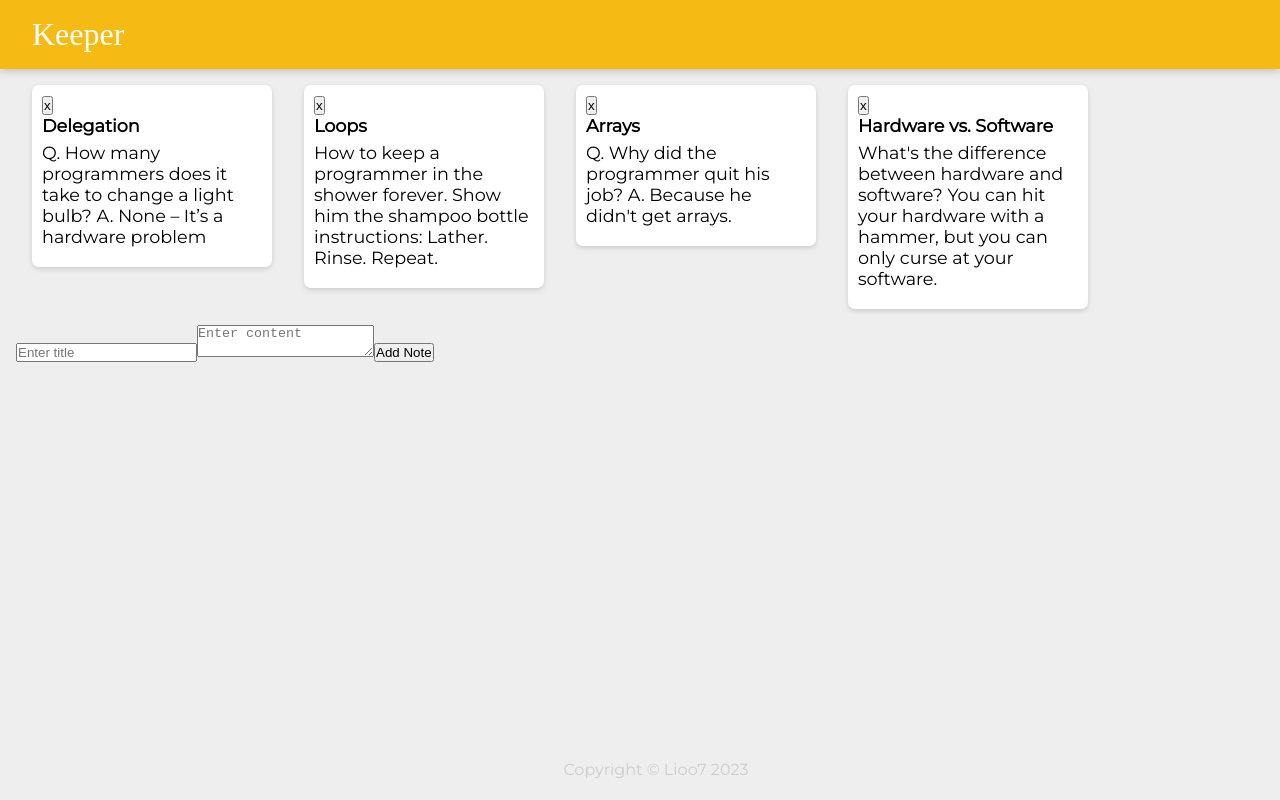
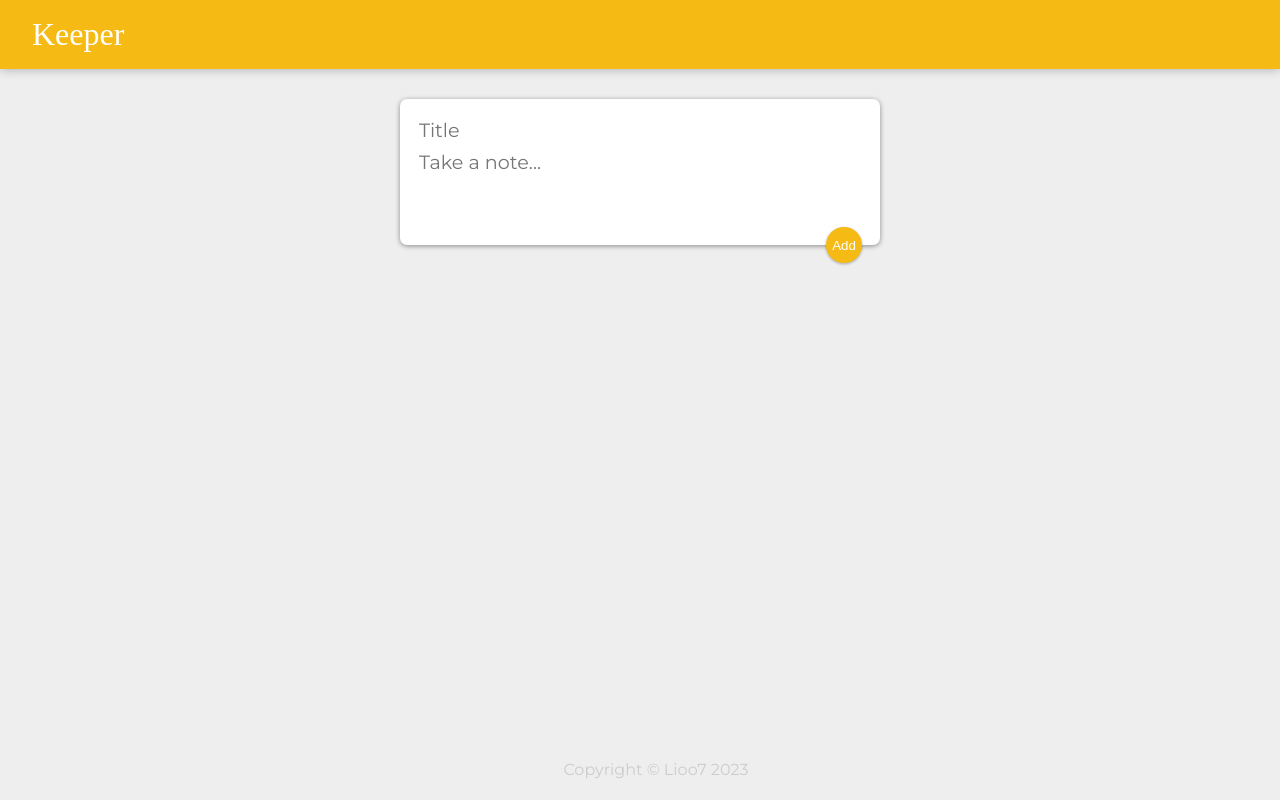
Before and after one commit to Lioo7/Kepper-App, a React (Create React App) app: page / in a window 1280 px wide. Built offline with nearby package versions, Linux system fonts and the light colour scheme; a web font is replaced by a local one.

Commit message:
update files

```diff
--- a/public/styles.css
+++ b/public/styles.css
@@ -54,3 +54,49 @@
   white-space: pre-wrap;
   word-wrap: break-word;
 }
+
+.note button {
+  position: relative;
+  float: right;
+  margin-right: 10px;
+  color: #f5ba13;
+  border: none;
+  width: 36px;
+  height: 36px;
+  cursor: pointer;
+  outline: none;
+}
+
+form.create-note {
+  position: relative;
+  width: 480px;
+  margin: 30px auto 20px auto;
+  background: #fff;
+  padding: 15px;
+  border-radius: 7px;
+  box-shadow: 0 1px 5px rgb(138, 137, 137);
+}
+form.create-note input,
+form.create-note textarea {
+  width: 100%;
+  border: none;
+  padding: 4px;
+  outline: none;
+  font-size: 1.2em;
+  font-family: inherit;
+  resize: none;
+}
+form.create-note button {
+  position: absolute;
+  right: 18px;
+  bottom: -18px;
+  background: #f5ba13;
+  color: #fff;
+  border: none;
+  border-radius: 50%;
+  width: 36px;
+  height: 36px;
+  box-shadow: 0 1px 3px rgba(0, 0, 0, 0.3);
+  cursor: pointer;
+  outline: none;
+}
--- a/src/components/App.jsx
+++ b/src/components/App.jsx
@@ -1,48 +1,41 @@
-import React, { useState } from 'react';
-import Header from './Header';
-import Footer from './Footer';
-import Note from './Note';
-import NoteForm from './NoteForm';
-import notes from '../notes';
+import React, { useState } from "react";
+import Header from "./Header";
+import Footer from "./Footer";
+import Note from "./Note";
+import CreateArea from "./CreateArea";
 
 function App() {
-  // State to track existing notes and the next available key
-  const [noteList, setNoteList] = useState(notes);
-  const [nextKey, setNextKey] = useState(notes.length + 1);
+  const [notes, setNotes] = useState([]);
 
-  // Function to add a new note
-  const addNote = (newNote) => {
-    // Add the new note to the list
-    setNoteList([...noteList, { ...newNote, id: nextKey }]);
-    // Increment the next available key for the next note
-    setNextKey(nextKey + 1);
-  };
+  function addNote(newNote) {
+    setNotes(prevNotes => {
+      return [...prevNotes, newNote];
+    });
+  }
 
-  // Function to delete a note
-  const deleteNote = (id) => {
-    // Filter out the note with the provided id
-    const updatedNotes = noteList.filter(note => note.id !== id);
-    // Update the note list
-    setNoteList(updatedNotes);
-  };
+  function deleteNote(id) {
+    setNotes(prevNotes => {
+      return prevNotes.filter((noteItem, index) => {
+        return index !== id;
+      });
+    });
+  }
 
   return (
     <div>
       <Header />
-      {/* Render existing notes */}
-      {noteList.map(note => (
-        <Note
-          key={note.id}
-          id={note.id}
-          title={note.title}
-          content={note.content}
-          onDeleteNote={deleteNote}
-        />
-      ))}
-      {/* Render NoteForm component for adding new note */}
-      <div className="note-form">
-        <NoteForm onAddNote={addNote} />
-      </div>
+      <CreateArea onAdd={addNote} />
+      {notes.map((noteItem, index) => {
+        return (
+          <Note
+            key={index}
+            id={index}
+            title={noteItem.title}
+            content={noteItem.content}
+            onDelete={deleteNote}
+          />
+        );
+      })}
       <Footer />
     </div>
   );
--- /dev/null
+++ b/src/components/CreateArea.jsx
@@ -0,0 +1,51 @@
+import React, { useState } from "react";
+
+function CreateArea(props) {
+  const [note, setNote] = useState({
+    title: "",
+    content: ""
+  });
+
+  function handleChange(event) {
+    const { name, value } = event.target;
+
+    setNote(prevNote => {
+      return {
+        ...prevNote,
+        [name]: value
+      };
+    });
+  }
+
+  function submitNote(event) {
+    props.onAdd(note);
+    setNote({
+      title: "",
+      content: ""
+    });
+    event.preventDefault();
+  }
+
+  return (
+    <div>
+      <form className="create-note">
+        <input
+          name="title"
+          onChange={handleChange}
+          value={note.title}
+          placeholder="Title"
+        />
+        <textarea
+          name="content"
+          onChange={handleChange}
+          value={note.content}
+          placeholder="Take a note..."
+          rows="3"
+        />
+        <button onClick={submitNote}>Add</button>
+      </form>
+    </div>
+  );
+}
+
+export default CreateArea;
--- a/src/components/Note.jsx
+++ b/src/components/Note.jsx
@@ -1,27 +1,17 @@
-// Note.jsx
-import React from 'react';
-import PropTypes from 'prop-types';
+import React from "react";
 
 function Note(props) {
-  const handleDelete = () => {
-    // Call the onDeleteNote function passed from the parent component
-    props.onDeleteNote(props.id);
-  };
+  function handleClick() {
+    props.onDelete(props.id);
+  }
 
   return (
-    <div className='note'>
-      <button className="delete-button" onClick={handleDelete}>x</button>
+    <div className="note">
       <h1>{props.title}</h1>
       <p>{props.content}</p>
+      <button onClick={handleClick}>DELETE</button>
     </div>
   );
 }
 
-Note.propTypes = {
-  id: PropTypes.number.isRequired, // Validate 'id' prop as a required number
-  title: PropTypes.string.isRequired, // Validate 'title' prop as a required string
-  content: PropTypes.string.isRequired, // Validate 'content' prop as a required string
-  onDeleteNote: PropTypes.func.isRequired // Validate 'onDeleteNote' prop as a required function
-};
-
 export default Note;
--- a/src/components/NoteForm.jsx
+++ /dev/null
@@ -1,47 +0,0 @@
-import React, { useState } from 'react';
-
-function NoteForm({ onAddNote }) {
-  // State to track new note title and content
-  const [newNoteTitle, setNewNoteTitle] = useState('');
-  const [newNoteContent, setNewNoteContent] = useState('');
-
-  // Function to handle form submission
-  const handleSubmit = (e) => {
-    e.preventDefault(); // Prevent the default form submission behavior
-
-    // Check if either the title or content is empty
-    if (!newNoteTitle.trim() || !newNoteContent.trim()) {
-      alert('Please enter both title and content for the new note.');
-      return;
-    }
-
-    // Call the onAddNote function passed from the parent component
-    onAddNote({
-      title: newNoteTitle,
-      content: newNoteContent,
-    });
-
-    // Clear input fields after adding the note
-    setNewNoteTitle('');
-    setNewNoteContent('');
-  };
-
-  return (
-    <form onSubmit={handleSubmit}>
-      <input
-        type="text"
-        placeholder="Enter title"
-        value={newNoteTitle}
-        onChange={e => setNewNoteTitle(e.target.value)}
-      />
-      <textarea
-        placeholder="Enter content"
-        value={newNoteContent}
-        onChange={e => setNewNoteContent(e.target.value)}
-      ></textarea>
-      <button type="submit">Add Note</button>
-    </form>
-  );
-}
-
-export default NoteForm;
--- a/src/index.js
+++ b/src/index.js
@@ -2,6 +2,5 @@
 import ReactDOM from 'react-dom'
 import App from './components/App'
 
-
 const rootElement = document.getElementById('root')
 ReactDOM.createRoot(rootElement).render(<App />)
```
